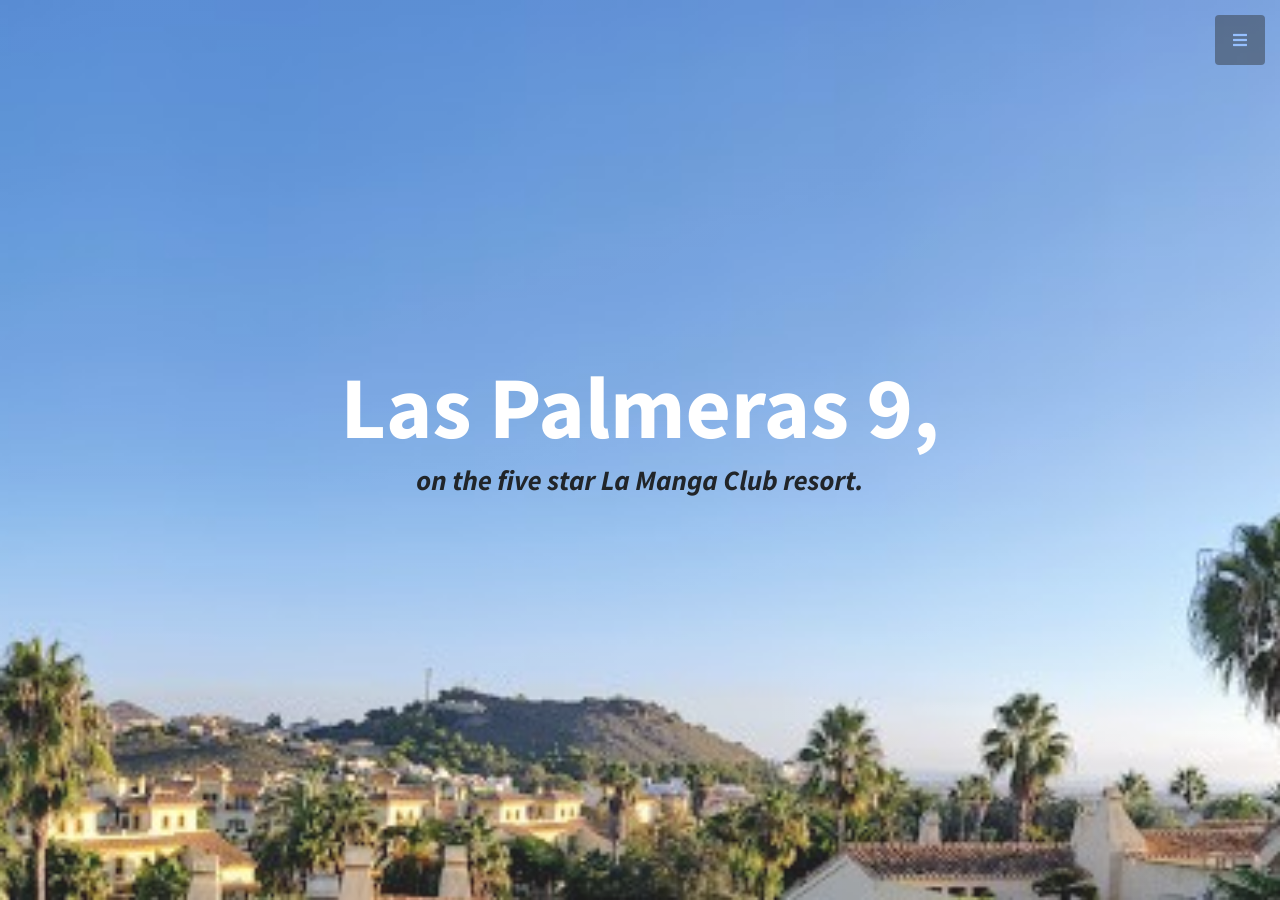
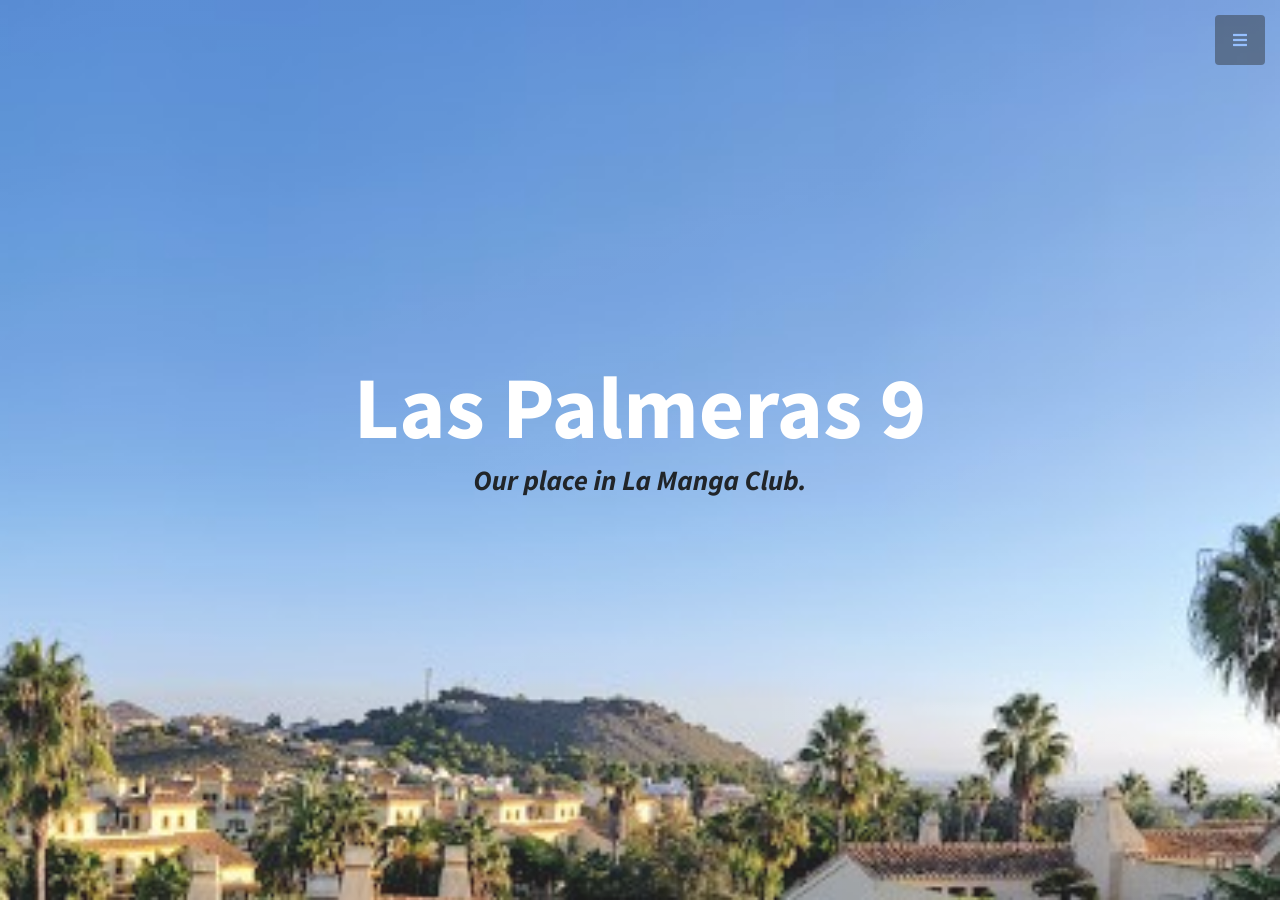
Before and after one commit to richsteer/richsteer.github.io, a Jekyll site: the page built from vendor/fontawesome-free/README.md, in a window 1280 px wide and 900 px high. Built offline with Jekyll 4.4.1, drawn with Linux system fonts in a browser that asks for light colours; our own code applies the rules of GitHub Pages for plain Markdown files.

Commit message:
head edits

```diff
--- a/_includes/header.html
+++ b/_includes/header.html
@@ -1,8 +1,8 @@
 <header class="masthead d-flex">
     <div class="container text-center my-auto">
-        <h1 class="mb-1 text-white">Las Palmeras 9,</h1>
+        <h1 class="mb-1 text-white">Las Palmeras 9</h1>
         <h3 class="mb-5">
-          <em class="">on the five star La Manga Club resort.</em>
+          <em class="">Our place in La Manga Club.</em>
         </h3>
  <!--        <a class="btn btn-dark btn-xl js-scroll-trigger" href="#about-la-manga-club">More about La Manga Club</a>
         <a class="btn btn-primary btn-xl js-scroll-trigger" href="#laspalmeras9">More about the Villa</a>-->
--- a/index.html
+++ b/index.html
@@ -35,7 +35,7 @@
                   <div class="card shadow-lg">
                         <img src="assets/img/la-manga-club-north-course-signpost.jpg" class="card-img-top" alt="..">
                         <div class="card-body bg-secondary text-white">
-                            <p class="lead mb-5">La Manga Club, is an award winning resort on the South coast of Spain.</p>
+                            <p class="lead mb-5">La Manga Club, is five start, award winning resort on the South coast of Spain.</p>
                         </div>
                   </div>
 
```
